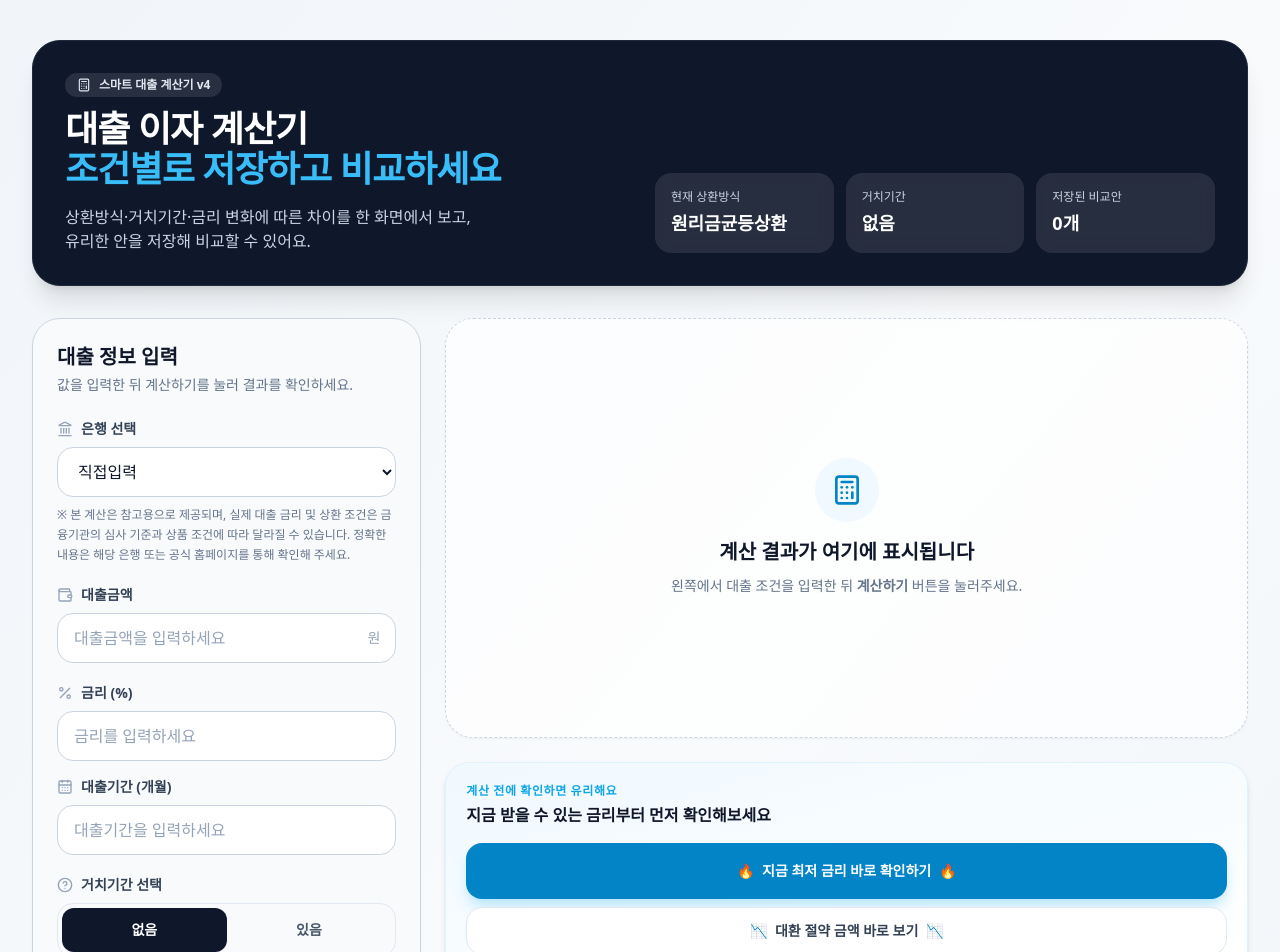
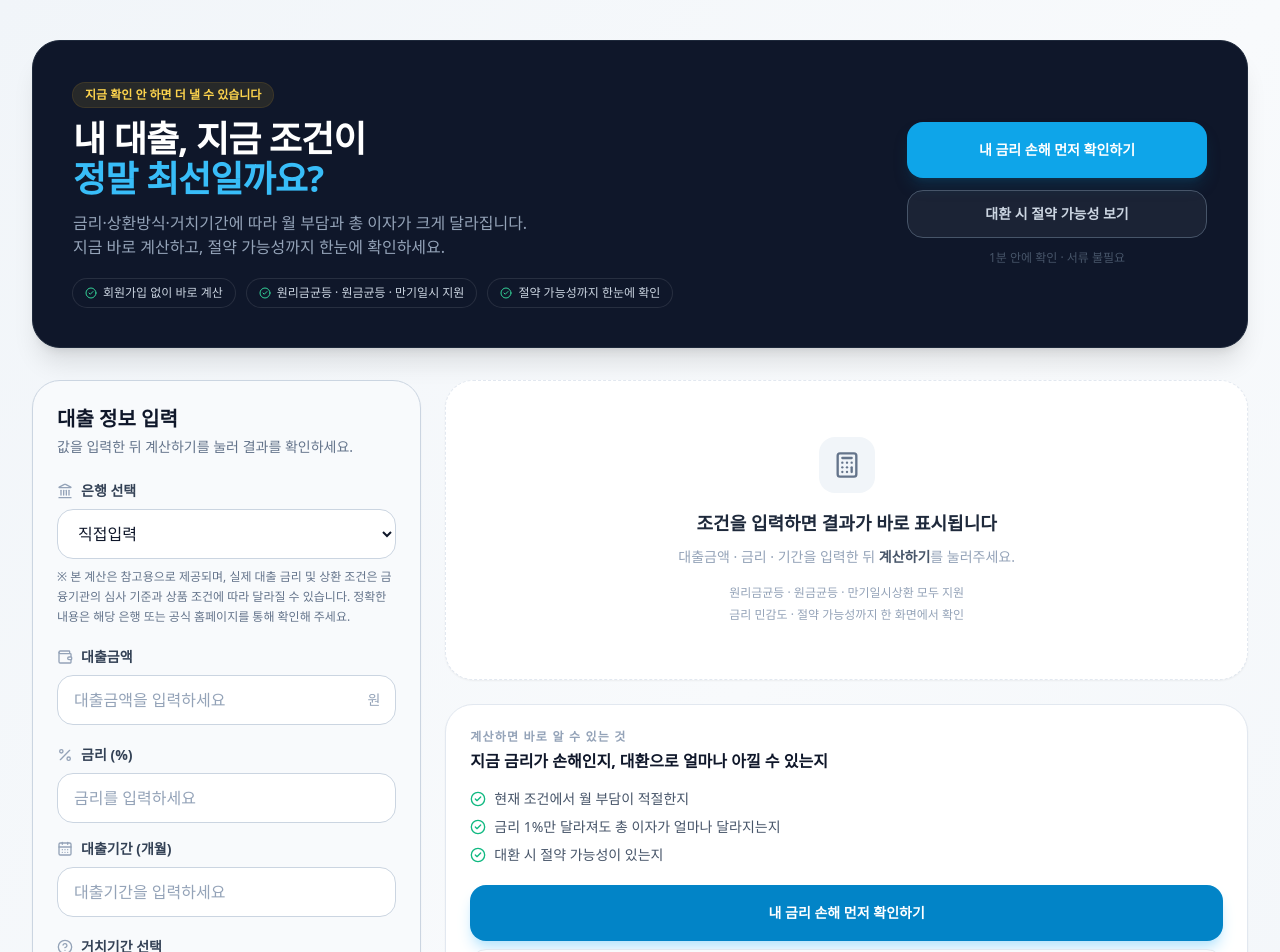
Before and after one commit to jabg31002000-sketch/loan-calculator, a React (Vite) app: page / in a window 1280 px wide. Shown: the top 952 px of the page. Built offline with nearby package versions, Linux system fonts and the light colour scheme.

Commit message:
design-v2: Hero/precalc/aftercalc/다크배너 SSS급 전환 구조 리디자인

```diff
--- a/src/LoanCalculatorRedesign.jsx
+++ b/src/LoanCalculatorRedesign.jsx
@@ -813,50 +813,62 @@ export default function LoanCalculatorRedesign() {
   return (
     <div className="min-h-screen bg-gradient-to-br from-slate-100 via-slate-50 to-slate-100 text-slate-900">
       <div className="mx-auto w-full max-w-[1440px] px-4 py-6 sm:px-6 lg:px-8 lg:py-10">
-       <div className="mb-6 rounded-[28px] border border-slate-800 bg-slate-900 p-6 shadow-xl lg:mb-8 lg:p-8">
-  <div className="flex flex-col gap-6 xl:flex-row xl:items-end xl:justify-between">
-
-    <div className="max-w-3xl">
-      <div className="mb-3 inline-flex items-center gap-2 rounded-full bg-white/10 px-3 py-1 text-xs font-semibold text-slate-200">
-        <Calculator className="h-3.5 w-3.5" />
-        스마트 대출 계산기 v4
-      </div>
-
+      {/* ── HERO ── */}
+      <div className="mb-6 rounded-[28px] border border-slate-800 bg-slate-900 px-6 py-8 shadow-xl lg:mb-8 lg:px-10 lg:py-10">
+        <div className="flex flex-col gap-6 xl:flex-row xl:items-center xl:justify-between">
+
+          {/* 왼쪽: 헤드라인 + 신뢰 포인트 */}
+          <div className="max-w-2xl">
+            <div className="mb-3 inline-flex items-center gap-2 rounded-full bg-amber-400/10 px-3 py-1 text-xs font-bold text-amber-300 ring-1 ring-amber-400/20">
+              지금 확인 안 하면 더 낼 수 있습니다
+            </div>
             <h1 className="text-3xl font-bold tracking-tight text-white lg:text-4xl leading-snug">
-        대출 이자 계산기<br />
-        <span className="text-sky-400">조건별로 저장하고 비교하세요</span>
+              내 대출, 지금 조건이<br />
+              <span className="text-sky-400">정말 최선일까요?</span>
             </h1>
-
-      <p className="mt-4 text-sm leading-6 text-slate-300 lg:text-base">
-        상환방식·거치기간·금리 변화에 따른 차이를 한 화면에서 보고,<br />
-        유리한 안을 저장해 비교할 수 있어요.
-      </p>
-    </div>
-
-    <div className="grid grid-cols-1 gap-3 sm:grid-cols-3 xl:min-w-[560px]">
-
-      <div className="rounded-2xl bg-white/10 p-4 backdrop-blur">
-        <p className="text-xs font-medium text-slate-300">현재 상환방식</p>
-        <p className="mt-1 text-lg font-bold text-white">
-          {getRepaymentLabel(repaymentType)}
-        </p>
-      </div>
-
-      <div className="rounded-2xl bg-white/10 p-4 backdrop-blur">
-        <p className="text-xs font-medium text-slate-300">거치기간</p>
-        <p className="mt-1 text-lg font-bold text-white">
-          {hasGracePeriod === "yes" && graceMonths ? `${graceMonths}개월` : "없음"}
-        </p>
-      </div>
-
-      <div className="rounded-2xl bg-white/10 p-4 backdrop-blur">
-        <p className="text-xs font-medium text-slate-300">저장된 비교안</p>
-        <p className="mt-1 text-lg font-bold text-white">
-          {savedScenarios.length}개
-        </p>
-      </div>
-
-    </div>
+            <p className="mt-3 text-sm leading-7 text-slate-400 lg:text-base">
+              금리·상환방식·거치기간에 따라 월 부담과 총 이자가 크게 달라집니다.<br className="hidden lg:block" />
+              지금 바로 계산하고, 절약 가능성까지 한눈에 확인하세요.
+            </p>
+
+            {/* 신뢰 포인트 */}
+            <div className="mt-5 flex flex-wrap gap-3">
+              {[
+                "회원가입 없이 바로 계산",
+                "원리금균등 · 원금균등 · 만기일시 지원",
+                "절약 가능성까지 한눈에 확인",
+              ].map((point) => (
+                <span key={point} className="inline-flex items-center gap-1.5 rounded-full bg-white/8 px-3 py-1.5 text-xs font-medium text-slate-300 ring-1 ring-white/10">
+                  <CheckCircle2 className="h-3 w-3 text-emerald-400 flex-shrink-0" />
+                  {point}
+                </span>
+              ))}
+            </div>
+          </div>
+
+          {/* 오른쪽: Hero CTA */}
+          <div className="flex flex-col gap-3 xl:min-w-[300px]">
+            <a
+              href="/out/loan?from=hero_rate"
+              target="_blank"
+              rel="noopener noreferrer"
+              onClick={() => trackCtaClick({ id: "hero_rate", label: "내 금리 손해 먼저 확인하기" })}
+              className="flex h-14 items-center justify-center rounded-2xl bg-sky-500 px-6 text-sm font-bold text-white shadow-lg shadow-sky-900/40 transition duration-150 hover:scale-[1.02] hover:bg-sky-400 active:scale-[0.98]"
+            >
+              내 금리 손해 먼저 확인하기
+            </a>
+            <a
+              href="/out/loan?from=hero_refinance"
+              target="_blank"
+              rel="noopener noreferrer"
+              onClick={() => trackCtaClick({ id: "hero_refinance", label: "대환 시 절약 가능성 보기" })}
+              className="flex h-12 items-center justify-center rounded-2xl border border-slate-600 bg-white/5 px-6 text-sm font-semibold text-slate-300 transition duration-150 hover:border-slate-400 hover:bg-white/10 hover:text-white active:scale-[0.98]"
+            >
+              대환 시 절약 가능성 보기
+            </a>
+            <p className="text-center text-xs text-slate-600">1분 안에 확인 · 서류 불필요</p>
+          </div>
+
         </div>
       </div>
 
@@ -1100,54 +1112,63 @@ export default function LoanCalculatorRedesign() {
           <main ref={resultRef} className="space-y-6 xl:col-span-8">
             {!result || !submittedInput ? (
   <>
-    <div className="flex min-h-[420px] items-center justify-center rounded-[28px] border border-dashed border-slate-300 bg-white/70 p-10 text-center shadow-sm">
+    {/* ── 빈 상태 안내 ── */}
+    <div className="flex min-h-[300px] items-center justify-center rounded-[28px] border border-dashed border-slate-200 bg-white p-8 text-center shadow-sm">
       <div>
-        <div className="mx-auto mb-4 flex h-16 w-16 items-center justify-center rounded-full bg-sky-50">
-          <Calculator className="h-8 w-8 text-sky-600" />
-        </div>
-        <h2 className="text-xl font-bold text-slate-900">계산 결과가 여기에 표시됩니다</h2>
-        <p className="mt-2 text-sm leading-6 text-slate-500">
-          왼쪽에서 대출 조건을 입력한 뒤 <strong>계산하기</strong> 버튼을 눌러주세요.
-        </p>
-      </div>
-    </div>
-
-    <div className="mt-6">
-      <div className="w-full rounded-3xl border border-sky-100 bg-gradient-to-br from-sky-50 to-white p-5 shadow-md">
-        <p className="mb-1 text-xs font-semibold uppercase tracking-wider text-sky-500">
-          계산 전에 확인하면 유리해요
+        <div className="mx-auto mb-4 flex h-14 w-14 items-center justify-center rounded-2xl bg-slate-100">
+          <Calculator className="h-7 w-7 text-slate-500" />
+        </div>
+        <h2 className="text-lg font-bold text-slate-800">조건을 입력하면 결과가 바로 표시됩니다</h2>
+        <p className="mt-2 text-sm leading-6 text-slate-400">
+          대출금액 · 금리 · 기간을 입력한 뒤 <strong className="text-slate-600">계산하기</strong>를 눌러주세요.
+        </p>
+        <div className="mt-4 flex flex-col items-center gap-1.5 text-xs text-slate-400">
+          <span>원리금균등 · 원금균등 · 만기일시상환 모두 지원</span>
+          <span>금리 민감도 · 절약 가능성까지 한 화면에서 확인</span>
+        </div>
+      </div>
+    </div>
+
+    {/* ── precalc CTA ── */}
+    <div className="rounded-[28px] border border-slate-200 bg-white p-6 shadow-sm">
+      <p className="mb-1 text-xs font-bold uppercase tracking-widest text-slate-400">
+        계산하면 바로 알 수 있는 것
       </p>
       <p className="mb-4 text-base font-bold text-slate-900">
-          지금 받을 수 있는 금리부터 먼저 확인해보세요
-        </p>
+        지금 금리가 손해인지, 대환으로 얼마나 아낄 수 있는지
+      </p>
+      <ul className="mb-5 space-y-2">
+        {[
+          "현재 조건에서 월 부담이 적절한지",
+          "금리 1%만 달라져도 총 이자가 얼마나 달라지는지",
+          "대환 시 절약 가능성이 있는지",
+        ].map((item) => (
+          <li key={item} className="flex items-start gap-2 text-sm text-slate-600">
+            <CheckCircle2 className="mt-0.5 h-4 w-4 flex-shrink-0 text-emerald-500" />
+            {item}
+          </li>
+        ))}
+      </ul>
       <div className="flex flex-col gap-2">
         <a
           href="/out/loan?from=precalc_rate"
           target="_blank"
           rel="noopener noreferrer"
-            onClick={() => trackCtaClick({ id: "precalc_rate", label: "지금 최저 금리 바로 확인하기" })}
+          onClick={() => trackCtaClick({ id: "precalc_rate", label: "내 금리 손해 먼저 확인하기" })}
           className="flex h-14 items-center justify-center rounded-2xl bg-sky-600 text-sm font-bold text-white shadow-lg shadow-sky-200 transition duration-150 hover:scale-[1.02] hover:bg-sky-500 hover:shadow-xl active:scale-[0.98]"
         >
-            <span className="flex items-center gap-2 whitespace-nowrap">
-              <span>🔥</span>
-              <span>지금 최저 금리 바로 확인하기</span>
-              <span>🔥</span>
-            </span>
+          내 금리 손해 먼저 확인하기
         </a>
         <a
           href="/out/loan?from=precalc_refinance"
           target="_blank"
           rel="noopener noreferrer"
-            onClick={() => trackCtaClick({ id: "precalc_refinance", label: "대환 절약 금액 바로 보기" })}
-            className="flex h-12 items-center justify-center rounded-2xl border border-slate-200 bg-white text-sm font-semibold text-slate-700 transition duration-150 hover:border-slate-300 hover:shadow-md active:scale-[0.98]"
-          >
-            <span className="flex items-center gap-2 whitespace-nowrap">
-              <span>📉</span>
-              <span>대환 절약 금액 바로 보기</span>
-              <span>📉</span>
-            </span>
+          onClick={() => trackCtaClick({ id: "precalc_refinance", label: "대환하면 얼마나 아끼는지 보기" })}
+          className="flex h-12 items-center justify-center rounded-2xl border border-slate-200 bg-slate-50 text-sm font-semibold text-slate-700 transition duration-150 hover:border-slate-300 hover:bg-white hover:shadow-md active:scale-[0.98]"
+        >
+          대환하면 얼마나 아끼는지 보기
         </a>
-        </div>
+        <p className="text-center text-xs text-slate-400">1분 안에 확인 · 복잡한 서류 없이 먼저 계산 가능</p>
       </div>
     </div>
   </>
@@ -1215,48 +1236,52 @@ export default function LoanCalculatorRedesign() {
                 </section>
 
                 {savingsAtLowerRate !== null && (
-                  <section className="rounded-[28px] border border-emerald-200 bg-gradient-to-br from-emerald-50 to-white p-6 shadow-md lg:p-8">
-                    <div className="space-y-5">
-                      <div>
-                        <p className="text-xs font-semibold uppercase tracking-wider text-slate-400">
-                          현재 조건 기준
-                        </p>
-                        <p className="mt-2 text-sm text-slate-600">
-                          이 조건이면 총 이자는{" "}
-                          <span className="font-bold text-slate-900">
+                  <section className="rounded-[28px] border border-amber-200 bg-amber-50 p-6 shadow-sm lg:p-8">
+                    <p className="mb-1 text-xs font-bold uppercase tracking-widest text-amber-600">
+                      절약 가능성 분석
+                    </p>
+                    <p className="mb-5 text-base font-bold text-slate-900">
+                      금리가 조금만 낮아져도 부담이 크게 달라집니다
+                    </p>
+
+                    {/* Before / After 비교 */}
+                    <div className="mb-4 grid grid-cols-2 gap-3">
+                      <div className="rounded-2xl border border-slate-200 bg-white p-4 shadow-sm">
+                        <p className="text-xs font-semibold text-slate-400">현재 조건 총 이자</p>
+                        <p className="mt-1.5 text-xl font-bold text-slate-800">
                           {formatCurrency(result.totalInterest)}
-                          </span>
-                          입니다.
-                        </p>
-                      </div>
-
-                      <div className="rounded-2xl border border-emerald-200 bg-white p-5 shadow-sm">
-                        <p className="text-sm font-medium text-slate-500">
-                          금리가 1%p 낮아질 경우 절약 가능 금액
-                        </p>
-                        <p className="mt-2 text-4xl font-bold tracking-tight text-emerald-600 lg:text-5xl">
-                          약 {formatCurrency(savingsAtLowerRate)}
-                        </p>
-                        <p className="mt-2 text-xs text-slate-400">
-                          현재 {submittedInput.annualRate.toFixed(1)}% →{" "}
-                          {Math.max(0, submittedInput.annualRate - 1).toFixed(1)}% 적용 시 총 이자 차이
-                        </p>
-                      </div>
+                        </p>
+                        <p className="mt-1 text-xs text-slate-400">
+                          {submittedInput.annualRate.toFixed(1)}% 기준
+                        </p>
+                      </div>
+                      <div className="rounded-2xl border border-emerald-200 bg-white p-4 shadow-sm">
+                        <p className="text-xs font-semibold text-emerald-600">금리 1%p 낮추면</p>
+                        <p className="mt-1.5 text-xl font-bold text-emerald-600">
+                          약 {formatCurrency(savingsAtLowerRate)} 절약
+                        </p>
+                        <p className="mt-1 text-xs text-slate-400">
+                          {Math.max(0, submittedInput.annualRate - 1).toFixed(1)}% 적용 기준
+                        </p>
+                      </div>
+                    </div>
+
+                    <p className="mb-4 text-sm leading-6 text-slate-600">
+                      지금 조건이면 총 이자로{" "}
+                      <span className="font-bold text-slate-900">{formatCurrency(result.totalInterest)}</span>을 부담하게 됩니다.
+                      실제 비교를 통해 더 나은 조건이 있는지 확인해보세요.
+                    </p>
 
                     <a
                       href="/out/loan?from=aftercalc_savings"
                       target="_blank"
                       rel="noopener noreferrer"
-                        onClick={() => trackCtaClick({ id: "aftercalc_savings", label: "이 조건에서 얼마나 절약 가능한지 확인하기" })}
-                        className="flex w-full items-center justify-center rounded-2xl bg-sky-600 py-4 text-base font-bold text-white shadow-lg shadow-sky-200 transition duration-150 hover:scale-[1.02] hover:bg-sky-500 hover:shadow-xl active:scale-[0.98]"
-                      >
-                        <span className="flex items-center gap-2 whitespace-nowrap">
-                          <span>🔥</span>
-                          <span>이 조건에서 얼마나 절약 가능한지 확인하기</span>
-                          <span>🔥</span>
-                        </span>
+                      onClick={() => trackCtaClick({ id: "aftercalc_savings", label: "이 조건에서 얼마나 아낄 수 있는지 보기" })}
+                      className="flex w-full items-center justify-center gap-2 rounded-2xl bg-slate-900 py-4 text-sm font-bold text-white shadow-sm transition duration-150 hover:bg-slate-700 hover:shadow-lg active:scale-[0.98]"
+                    >
+                      이 조건에서 얼마나 아낄 수 있는지 보기
+                      <ChevronRight className="h-4 w-4" />
                     </a>
-                    </div>
                   </section>
                 )}
 
@@ -1771,46 +1796,41 @@ export default function LoanCalculatorRedesign() {
                   </div>
                 </section>
 
-                <section className="rounded-[28px] border border-slate-800 bg-slate-900 p-6 shadow-sm lg:p-8">
-                  <div className="flex flex-col gap-5 lg:flex-row lg:items-center lg:justify-between">
-                    <div className="max-w-xl">
-                      <div className="inline-flex items-center gap-2 rounded-full bg-white/10 px-3 py-1 text-xs font-semibold text-slate-300">
-                        <BadgeDollarSign className="h-3.5 w-3.5" />
-                        이 결과를 바탕으로
-                      </div>
-                      <h3 className="mt-3 text-xl font-bold tracking-tight text-white lg:text-2xl">
-                        지금 받을 수 있는 최저 금리를 확인해보세요
+                {/* ── 다크 전환 배너 ── */}
+                <section className="rounded-[28px] border border-slate-700 bg-slate-900 px-6 py-8 shadow-xl lg:px-8 lg:py-10">
+                  <div className="flex flex-col gap-6 lg:flex-row lg:items-center lg:justify-between">
+                    <div className="max-w-lg">
+                      <div className="mb-3 inline-flex items-center gap-2 rounded-full bg-white/10 px-3 py-1 text-xs font-semibold text-slate-300 ring-1 ring-white/10">
+                        <BadgeDollarSign className="h-3.5 w-3.5 text-sky-400" />
+                        계산만 하지 말고, 실제 비교까지
+                      </div>
+                      <h3 className="text-xl font-bold leading-snug tracking-tight text-white lg:text-2xl">
+                        같은 조건처럼 보여도<br />
+                        <span className="text-sky-400">실제 부담은 다를 수 있습니다</span>
                       </h3>
                       <p className="mt-2 text-sm leading-6 text-slate-400">
-                        금리가 1%만 낮아져도 총 이자 부담이 크게 줄어듭니다.
-                      </p>
-                    </div>
-                    <div className="flex flex-col gap-3 lg:min-w-[320px]">
+                        지금 가능한 선택지를 먼저 확인해보세요.
+                        비교만 해도 절약 가능성을 알 수 있습니다.
+                      </p>
+                    </div>
+                    <div className="flex flex-col gap-3 lg:min-w-[300px]">
                       <a
                         href="/out/loan?from=aftercalc_rate"
                         target="_blank"
                         rel="noopener noreferrer"
                         onClick={() => trackCtaClick({ id: "aftercalc_rate", label: "월 이자 줄일 수 있는 방법 보기" })}
-                        className="flex items-center justify-center rounded-2xl bg-sky-500 py-4 text-sm font-bold text-white shadow-lg shadow-sky-900/40 transition duration-150 hover:scale-[1.02] hover:bg-sky-400 hover:shadow-xl active:scale-[0.98]"
-                      >
-                        <span className="flex items-center gap-2 whitespace-nowrap">
-                          <span>🔥</span>
-                          <span>월 이자 줄일 수 있는 방법 보기</span>
-                          <span>🔥</span>
-                        </span>
+                        className="flex h-14 items-center justify-center rounded-2xl bg-sky-500 text-sm font-bold text-white shadow-lg shadow-sky-900/40 transition duration-150 hover:scale-[1.02] hover:bg-sky-400 hover:shadow-xl active:scale-[0.98]"
+                      >
+                        월 이자 줄일 수 있는 방법 보기
                       </a>
                       <a
                         href="/out/loan?from=aftercalc_refinance"
                         target="_blank"
                         rel="noopener noreferrer"
                         onClick={() => trackCtaClick({ id: "aftercalc_refinance", label: "대환 절약 금액 바로 보기" })}
-                        className="flex items-center justify-center rounded-2xl border border-slate-600 bg-white/5 py-4 text-sm font-semibold text-slate-200 transition duration-150 hover:border-slate-400 hover:bg-white/10 hover:text-white active:scale-[0.98]"
-                      >
-                        <span className="flex items-center gap-2 whitespace-nowrap">
-                          <span>📉</span>
-                          <span>대환 절약 금액 바로 보기</span>
-                          <span>📉</span>
-                        </span>
+                        className="flex h-12 items-center justify-center rounded-2xl border border-slate-600 bg-white/5 text-sm font-semibold text-slate-300 transition duration-150 hover:border-slate-400 hover:bg-white/10 hover:text-white active:scale-[0.98]"
+                      >
+                        대환 절약 금액 바로 보기
                       </a>
                     </div>
                   </div>
```
Lines whose indentation alone changed are shown as unchanged.
